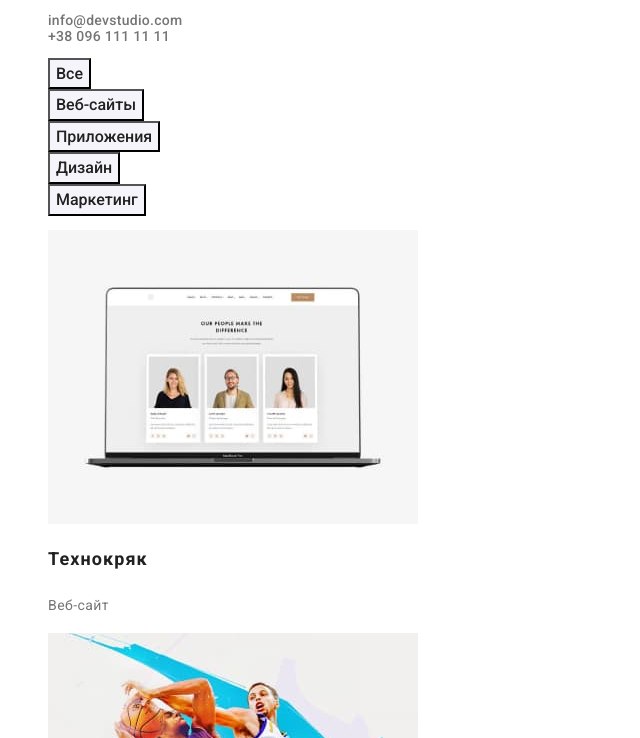
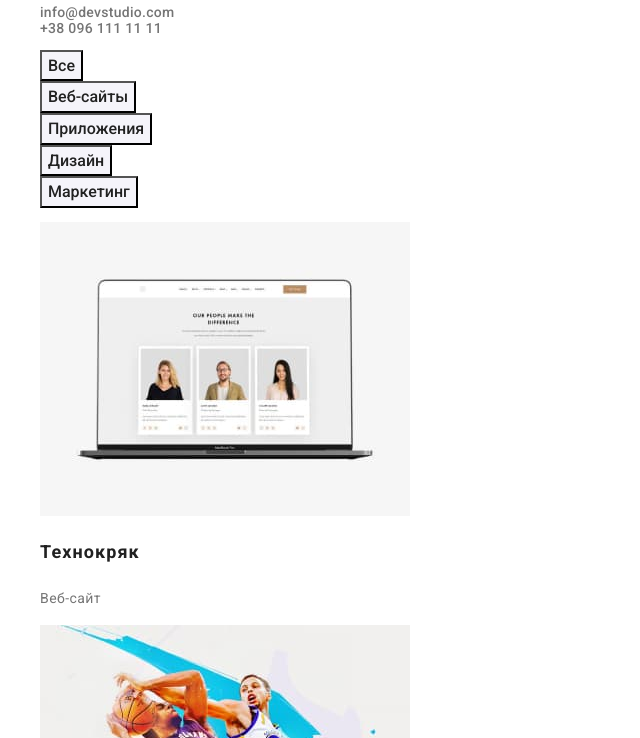
Before and after one commit to oleg634996/goit-markup-hw-02, a plain HTML site: page portfolio.html in a window 1280 px wide. Shown: the part 106-844 px from the top of the page, without its empty margins (0-640 px from the left). Drawn offline with nearby package versions, Linux system fonts and the light colour scheme.

Commit message:
финьшь2

```diff
--- a/portfolio.html
+++ b/portfolio.html
@@ -5,11 +5,9 @@
     <meta http-equiv="X-UA-Compatible" content="IE=edge" />
     <meta name="viewport" content="width=device-width, initial-scale=1.0" />
     <title>WebStudio</title>
+    <link rel="stylesheet" href="https://cdnjs.cloudflare.com/ajax/libs/modern-normalize/1.1.0/modern-normalize.css"integrity="sha512-Y0MM+V6ymRKN2zStTqzQ227DWhhp4Mzdo6gnlRnuaNCbc+YN/ZH0sBCLTM4M0oSy9c9VKiCvd4Jk44aCLrNS5Q=="crossorigin="anonymous"referrerpolicy="no-referrer"/>
     <link rel="stylesheet" href="./css/main.css" />
-    <link
-      href="https://fonts.googleapis.com/css2?family=Raleway:wght@700&family=Roboto:wght@400;500;700;900&display=swap"
-      rel="stylesheet"
-    />
+    <link href="https://fonts.googleapis.com/css2?family=Raleway:wght@700&family=Roboto:wght@400;500;700;900&display=swap" rel="stylesheet"/>
   </head>
   <body>
     <header class="header">
@@ -121,11 +119,7 @@
       <a class="logo" href="#"><span>Web</span>Studio</a>
       <ul class="footer_item">
         <li class="footer_list">
-          <a
-            class="footer_link address"
-            href="https://goo.gl/maps/3sU8mDPFitvUFRrp6  "
-            >г. Киев, пр-т Леси Украинки, 26</a
-          >
+          <a class="footer_link address" href="https://goo.gl/maps/3sU8mDPFitvUFRrp6  " >г. Киев, пр-т Леси Украинки, 26</a>
         </li>
         <li class="footer_list">
           <a class="footer_link" href="mailto:info@devstudio.com"
```
